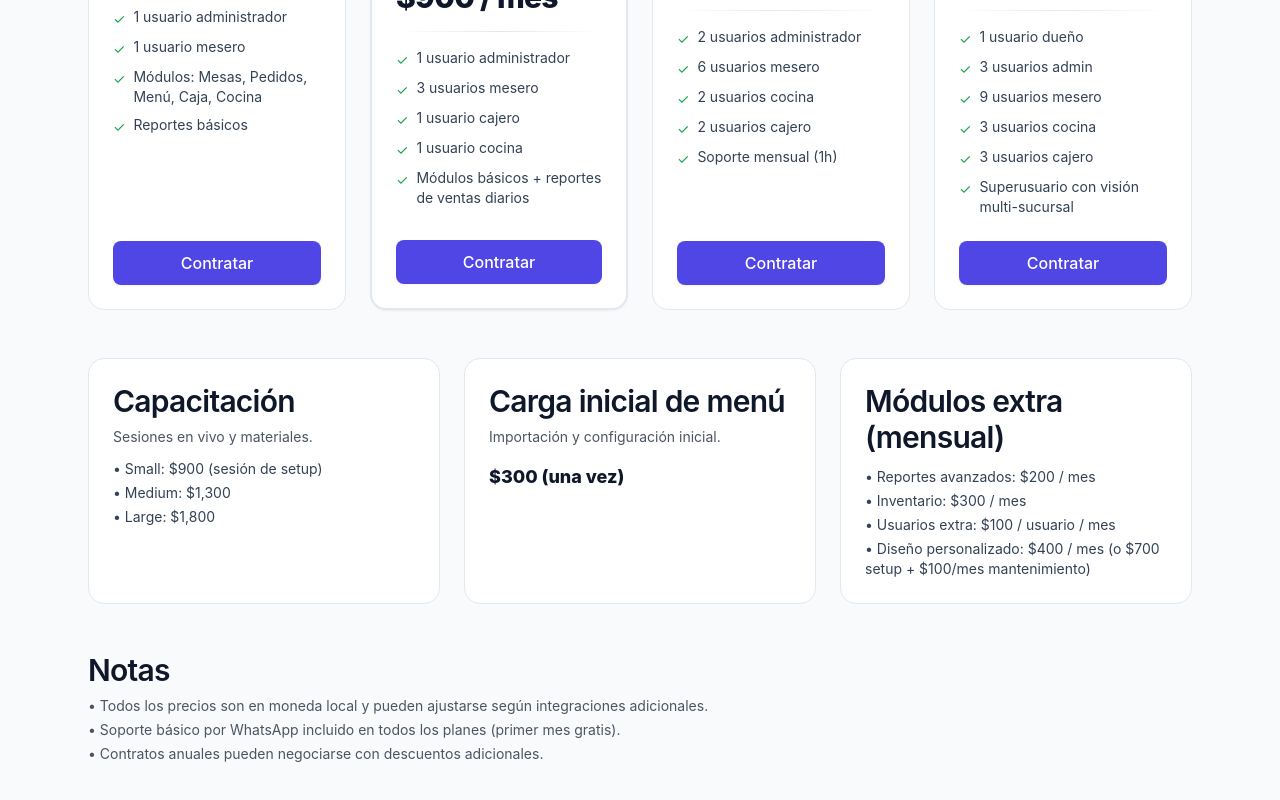
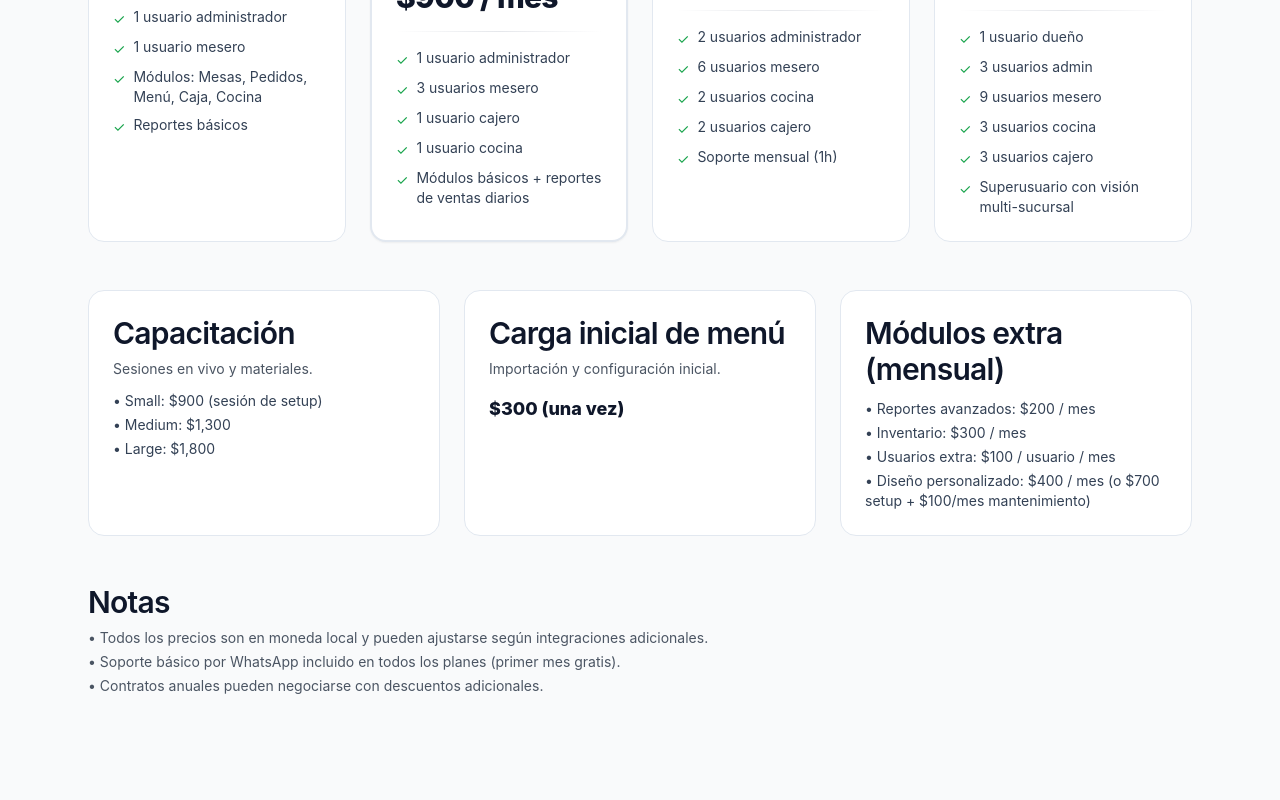
Before and after one commit to AbnerInnovation/coffee_shop, a Vue app in the folder frontend/: page /plans in a window 1280 px wide. Shown: the part 3717-4517 px from the top of the page. After the commit the page ends 4477 px from the top, so only its background shows below. Built offline with nearby package versions, Linux system fonts and the light colour scheme.

Commit message:
Hide button of test free from pricing

```diff
--- a/frontend/src/components/marketing/PricingCard.vue
+++ b/frontend/src/components/marketing/PricingCard.vue
@@ -31,14 +31,14 @@
       </div>
     </div>
 
-    <div class="mt-6">
+    <!-- <div class="mt-6">
       <RouterLink
         :to="{ name: ctaRouteName }"
         class="block text-center rounded-lg py-2.5 px-4 bg-indigo-600 text-white font-medium hover:bg-indigo-700 transition shadow-sm focus:outline-none focus:ring-2 focus:ring-indigo-500 focus:ring-offset-2 focus:ring-offset-white dark:focus:ring-offset-slate-900"
       >
         {{ ctaLabel }}
       </RouterLink>
-    </div>
+    </div> -->
   </article>
 </template>
 
```
